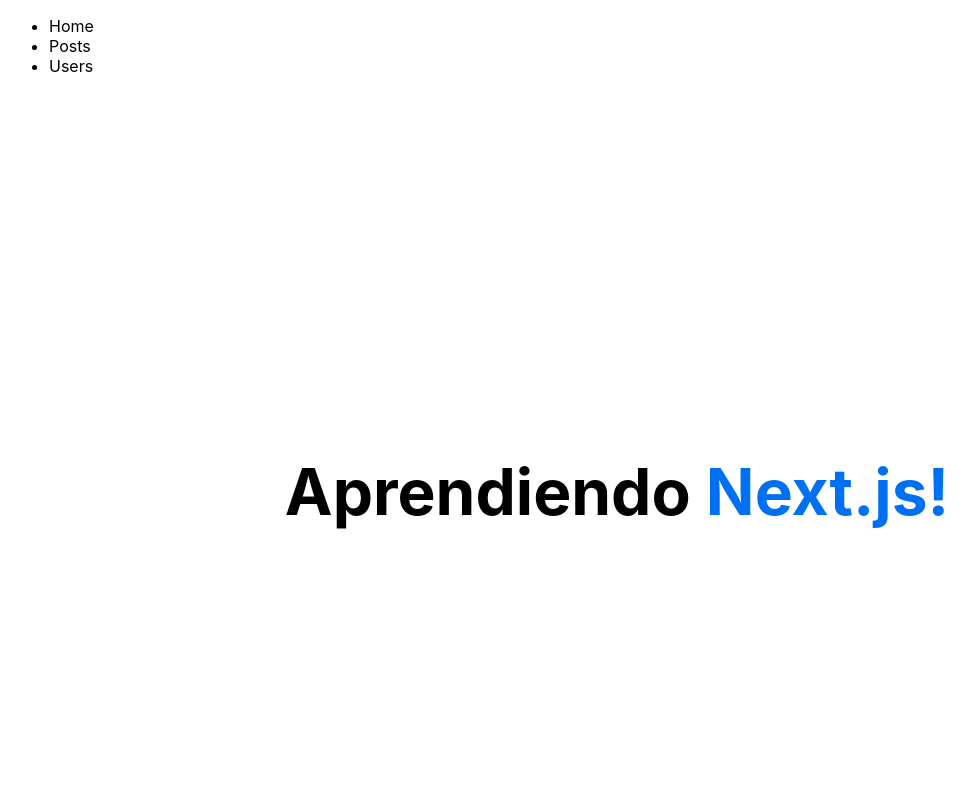
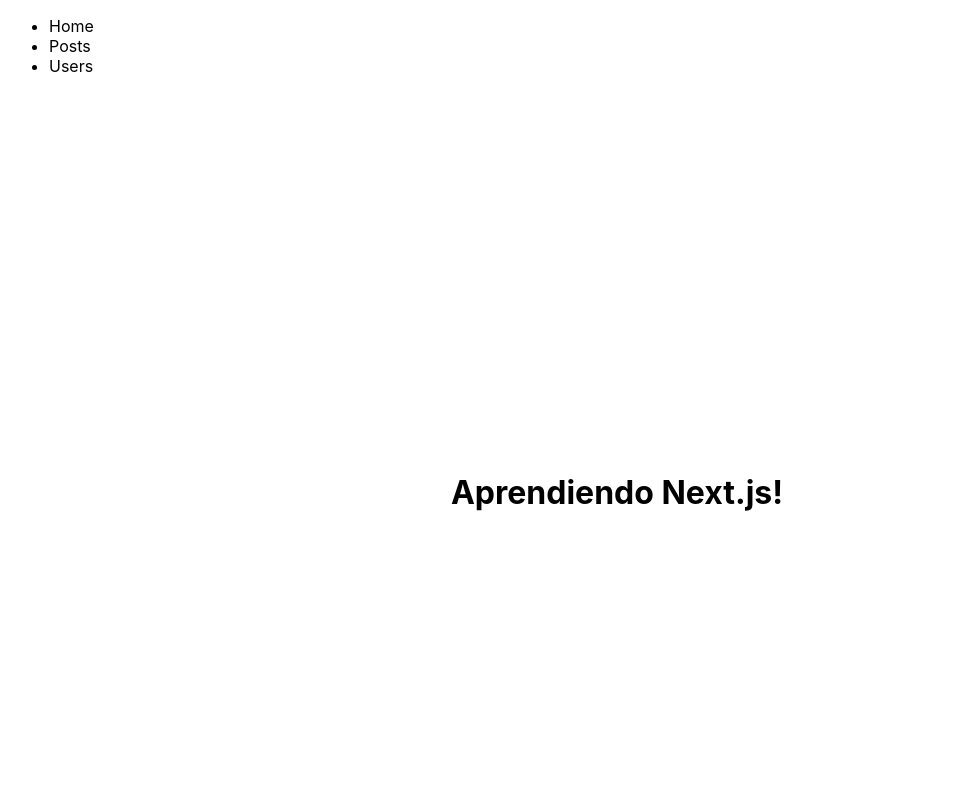
Before and after one commit to katherinebl/curso-nextjs, a Next.js app in the folder my-app/: page / in a window 1280 px wide. Shown: the top 800 px of the page, without its empty margins (23-998 px from the left). Built offline with nearby package versions, Linux system fonts and the light colour scheme.

Commit message:
Created Title component and re-use it in landing pages

```diff
--- /dev/null
+++ b/my-app/components/Title.js
@@ -0,0 +1,3 @@
+export default function Title(props) {
+  return <h1>{props.children}</h1>
+}
--- a/my-app/pages/index.js
+++ b/my-app/pages/index.js
@@ -3,6 +3,7 @@
 import styles from '../styles/Home.module.css'
 
 import Navbar from '../components/navbar'
+import Title from '../components/Title'
 
 export default function Home() {
   return (
@@ -16,9 +17,9 @@
       <Navbar />
 
       <main className={styles.main}>
-        <h1 className={styles.title}>
+        <Title>
           Aprendiendo <a href="https://nextjs.org">Next.js!</a>
-        </h1>
+        </Title>
       </main>
 
       <footer className={styles.footer}>
--- a/my-app/pages/posts/index.js
+++ b/my-app/pages/posts/index.js
@@ -1,10 +1,11 @@
 import Navbar from '../../components/navbar'
+import Title from '../../components/Title'
 
 export default function Posts() {
   return (
     <div>
       <Navbar />
-      <h1>Posts Page</h1>
+      <Title>Posts Page</Title>
     </div>
   )
 }
--- a/my-app/pages/users/index.js
+++ b/my-app/pages/users/index.js
@@ -1,10 +1,11 @@
 import Navbar from '../../components/navbar'
+import Title from '../../components/Title'
 
 export default function Users() {
   return (
     <div>
       <Navbar />
-      <h1>Users Page</h1>
+      <Title>Users Page</Title>
     </div>
   )
 }
```
